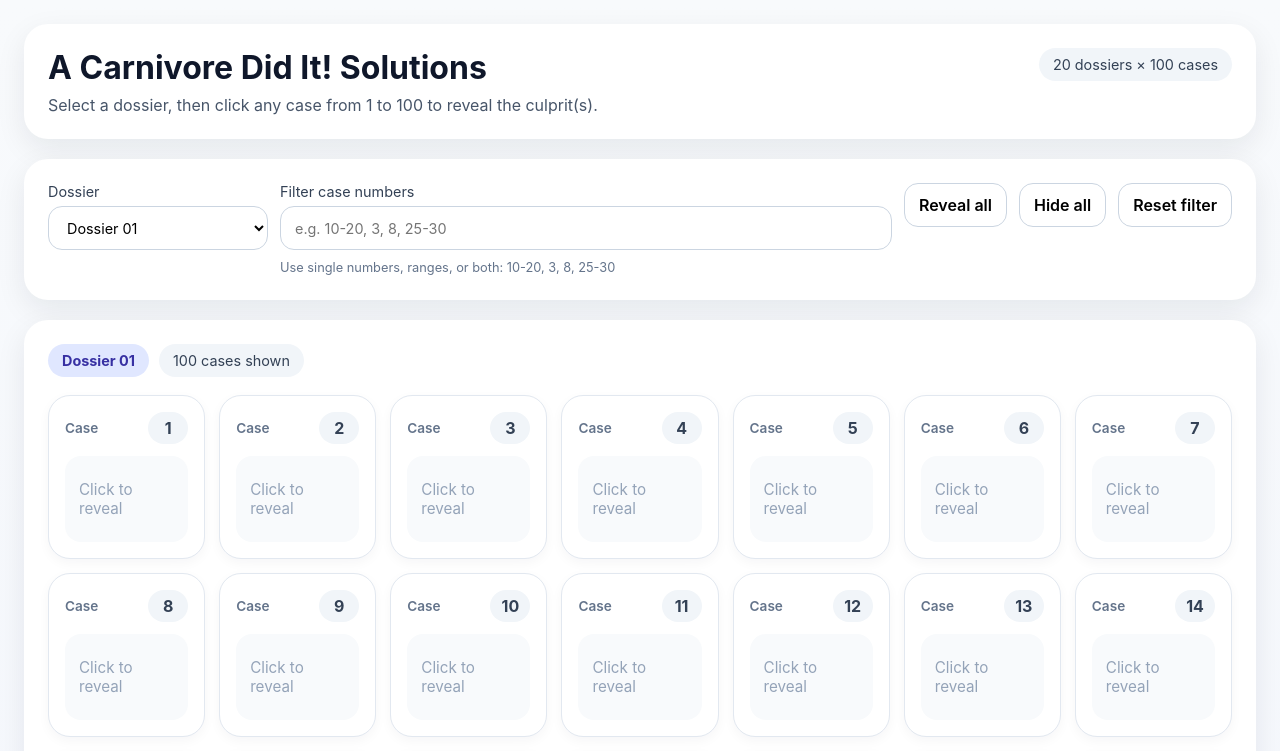
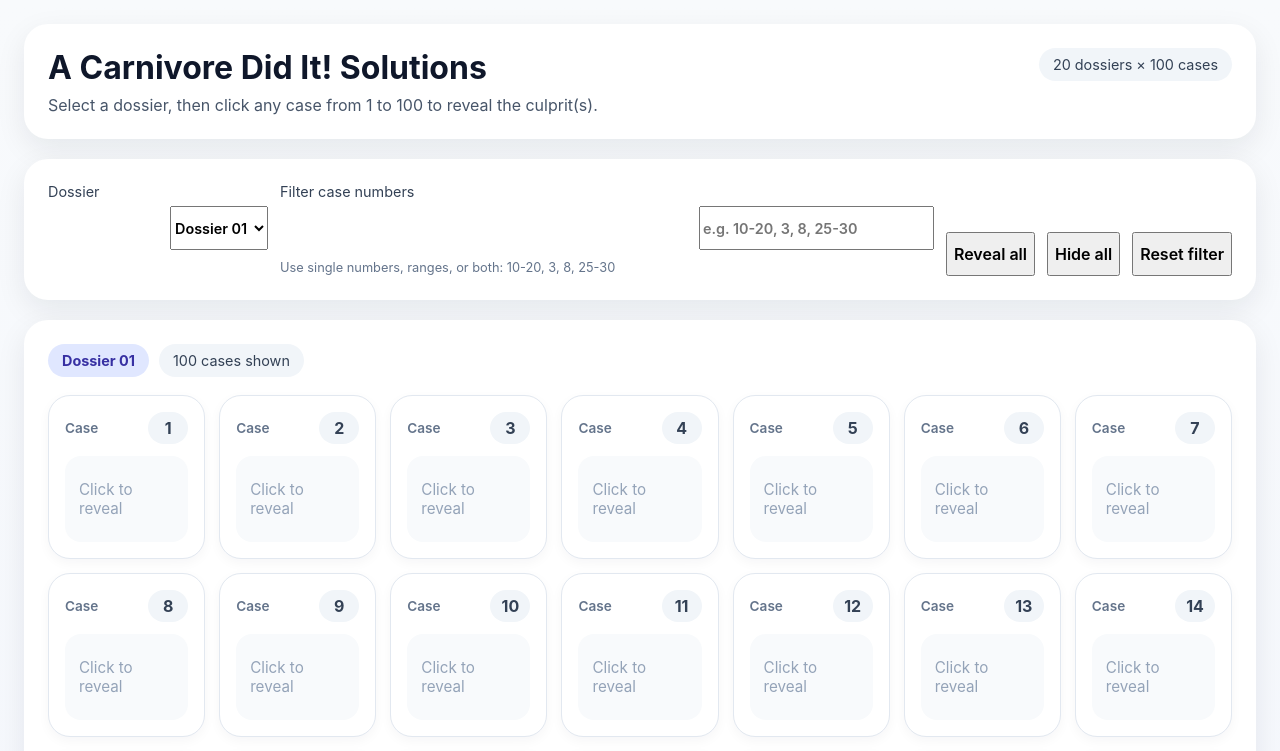
Before and after one commit to p99kj4cqm4-hue/a-carnivore-did-it-solutions, a React (Vite) app: page / in a window 1280 px wide. Shown: the top 751 px of the page. Built offline with nearby package versions, Linux system fonts and the light colour scheme.

Commit message:
Update styles.css

```diff
--- a/src/styles.css
+++ b/src/styles.css
@@ -80,16 +80,11 @@ button, input, select {
 .controls input,
 .controls select,
 .controls button {
-  height: 44px;
-  border-radius: 14px;
-  border: 1px solid #cbd5e1;
-  background: white;
-  padding: 0 14px;
-}
-
-.controls button {
+  height: 44px;              /* match inputs */
+  align-self: end;           /* 👈 KEY FIX */
+  margin-top: 0;             /* remove previous hack */
+  font-weight: 600;
   cursor: pointer;
-  font-weight: 600;
 }
 
 .controls button:hover,
```
